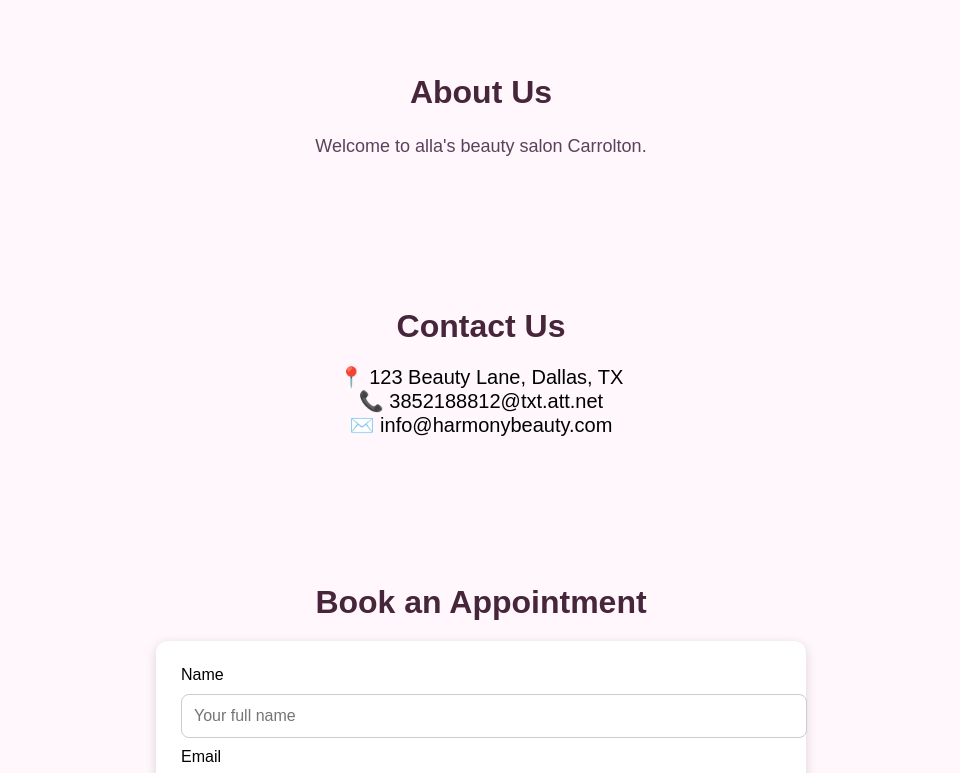
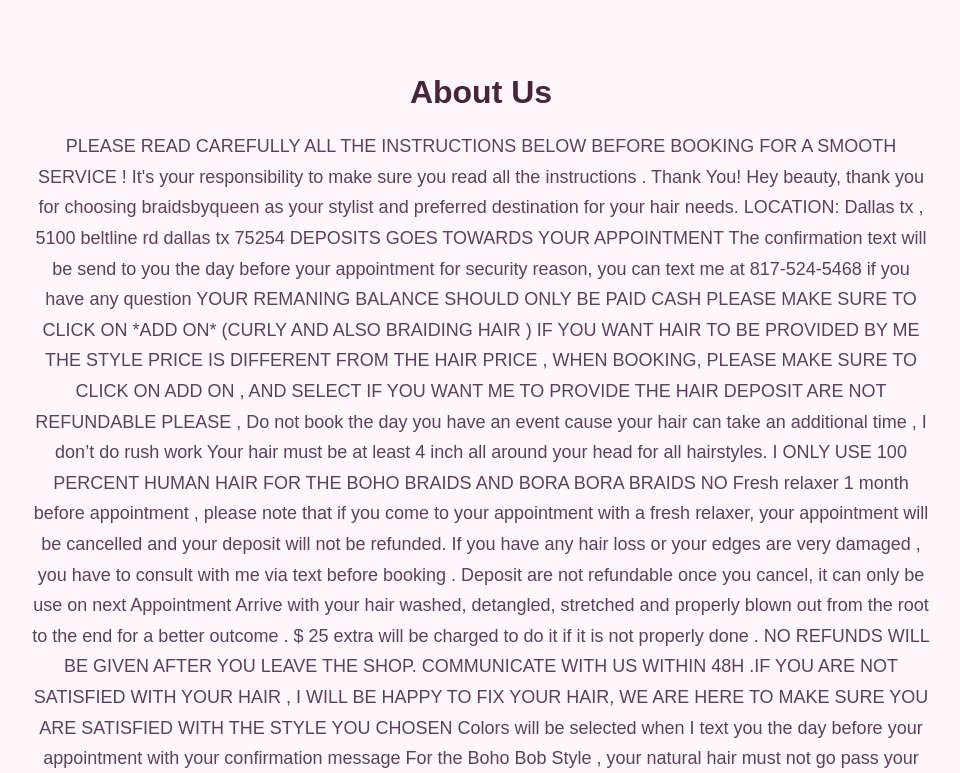
Before and after one commit to bacayoco/tow-test, a plain HTML site: page index.html in a window 1280 px wide. Shown: the part 1220-1993 px from the top of the page, without its empty margins (159-1119 px from the left). Drawn offline with Linux system fonts and the light colour scheme.

Commit message:
Update index.html

```diff
--- a/index.html
+++ b/index.html
@@ -85,7 +85,46 @@
   <section id="about" class="section">
     <h2>About Us</h2>
     <div class="about">
-      Welcome to alla's beauty salon Carrolton.
+      PLEASE READ CAREFULLY ALL THE INSTRUCTIONS BELOW BEFORE BOOKING FOR A SMOOTH SERVICE ! It's your responsibility to make sure you read all the instructions . Thank You!
+
+Hey beauty, thank you for choosing braidsbyqueen as your stylist and preferred destination for your hair needs.
+
+LOCATION: Dallas tx , 5100 beltline rd dallas tx 75254
+
+DEPOSITS GOES TOWARDS YOUR APPOINTMENT
+
+The confirmation text will be send to you the day before your appointment for security reason, you can text me at 817-524-5468 if you have any question
+
+YOUR REMANING BALANCE SHOULD ONLY BE PAID CASH
+
+PLEASE MAKE SURE TO CLICK ON *ADD ON* (CURLY AND ALSO BRAIDING HAIR ) IF YOU WANT HAIR TO BE PROVIDED BY ME
+
+THE STYLE PRICE IS DIFFERENT FROM THE HAIR PRICE , WHEN BOOKING, PLEASE MAKE SURE TO CLICK ON ADD ON , AND SELECT IF YOU WANT ME TO PROVIDE THE HAIR
+
+DEPOSIT ARE NOT REFUNDABLE
+
+PLEASE , Do not book the day you have an event cause your hair can take an additional time ,
+
+I don’t do rush work
+
+Your hair must be at least 4 inch all around your head for all hairstyles.
+I ONLY USE 100 PERCENT HUMAN HAIR FOR THE BOHO BRAIDS AND BORA BORA BRAIDS
+
+NO Fresh relaxer 1 month before appointment , please note that if you come to your appointment with a fresh relaxer, your appointment will be cancelled and your deposit will not be refunded.
+
+If you have any hair loss or your edges are very damaged , you have to consult with me via text before booking .
+Deposit are not refundable once you cancel, it can only be use on next Appointment
+
+Arrive with your hair washed, detangled, stretched and properly blown out from the root to the end for a better outcome . $ 25 extra will be charged to do it if it is not properly done .
+NO REFUNDS WILL BE GIVEN AFTER YOU LEAVE THE SHOP. COMMUNICATE WITH US WITHIN 48H .IF YOU ARE NOT SATISFIED WITH YOUR HAIR , I WILL BE HAPPY TO FIX YOUR HAIR, WE ARE HERE TO MAKE SURE YOU ARE SATISFIED WITH THE STYLE YOU CHOSEN
+Colors will be selected when I text you the day before your appointment with your confirmation message
+For the Boho Bob Style , your natural hair must not go pass your shoulders.It is an additional $35 if hair is longer than your shoulder
+For the Bora Bora Bob, your hair must not be longer than your chin-lengtht
+Don't use any oil in your hair the day of your appointment .
+
+Don't get your hair TRIMMED before your appointment.
+
+If you hair is not clean, I will refuse to service you , your appointment will be cancelled and the deposit will not be refunded.
     </div>
   </section>
 
```
